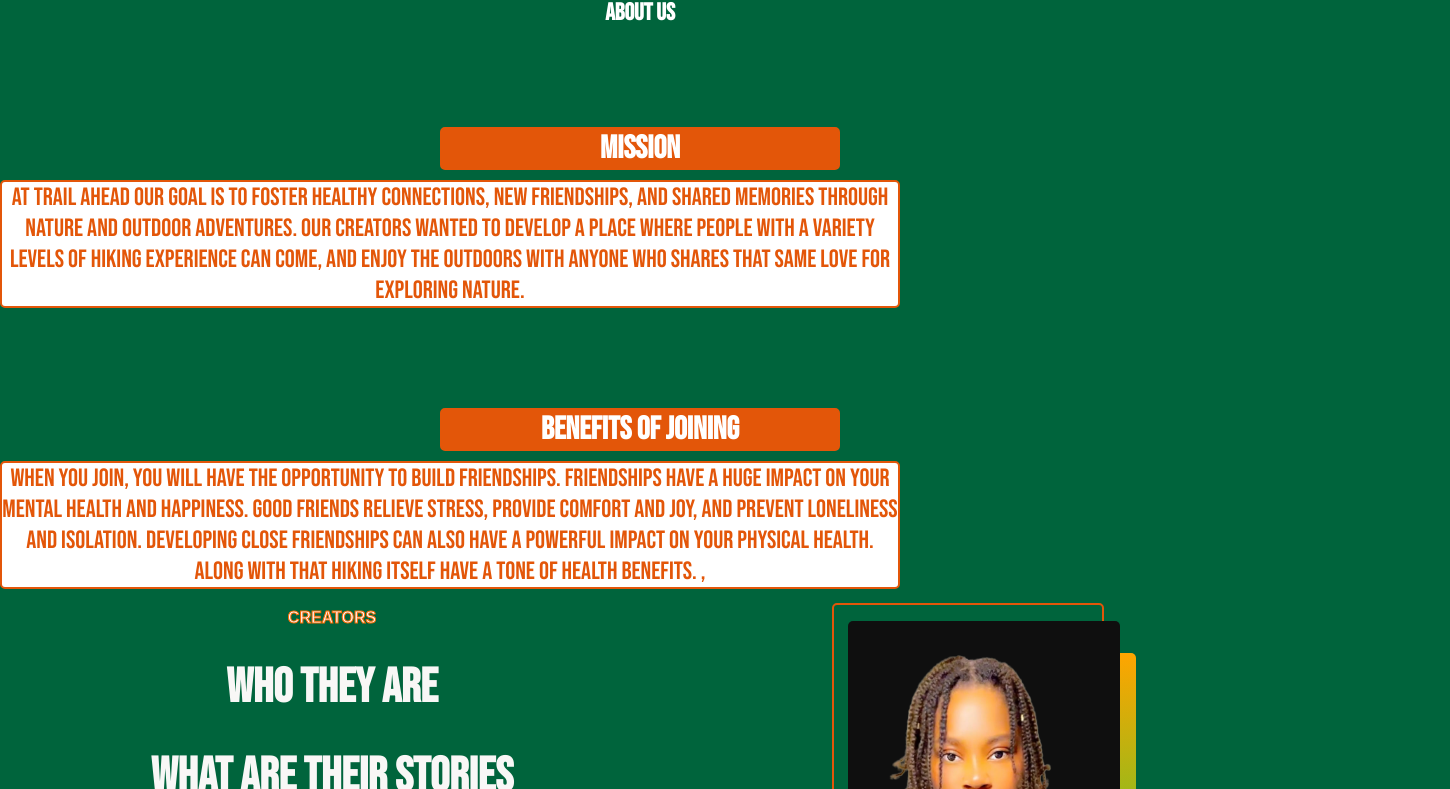
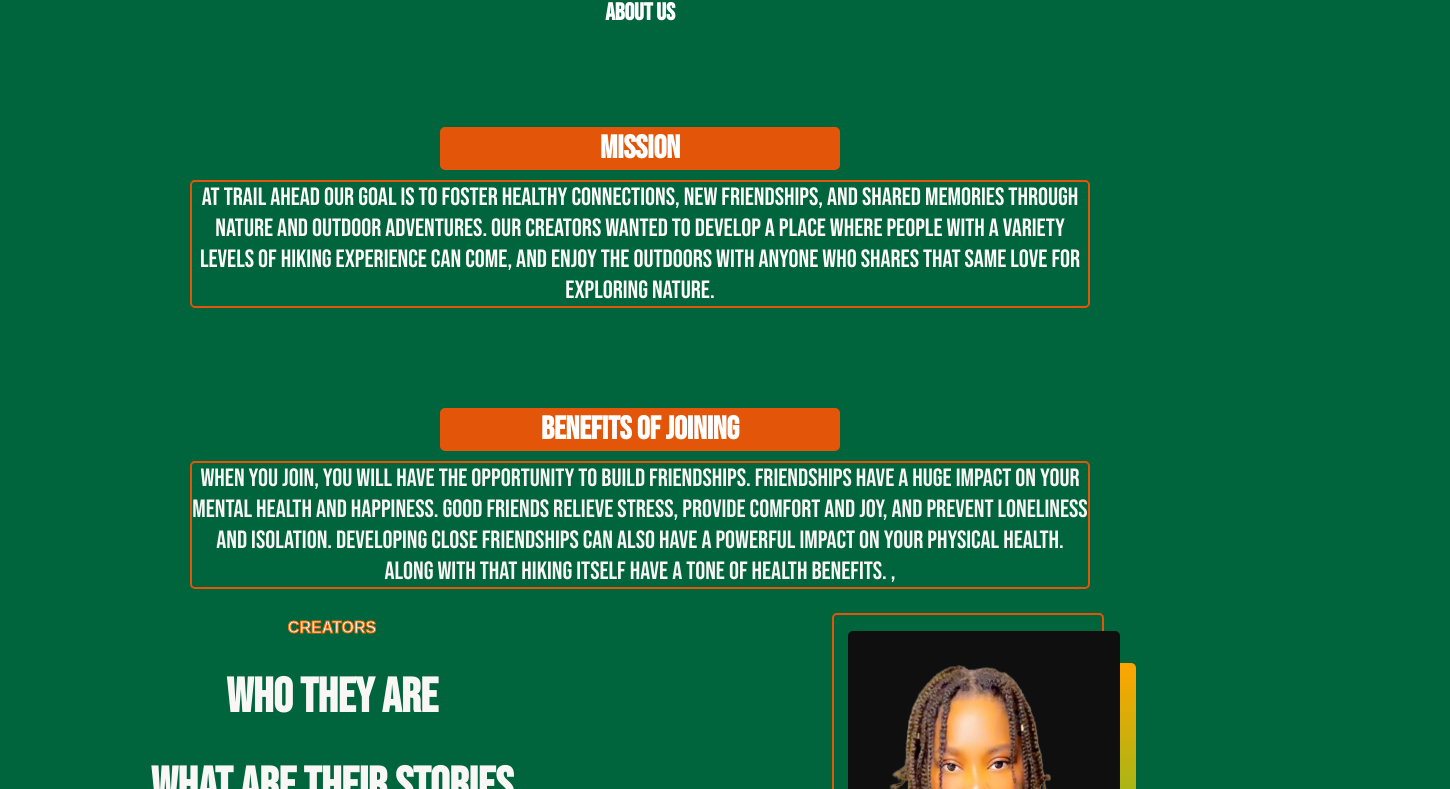
Before and after one commit to DQuaya/Trail-Ahead-Front-End, a React (Create React App) app: page /about in a window 1280 px wide. Shown: the part 672-1461 px from the top of the page, 1450 px wide, since content can reach past the window. Built offline with nearby package versions, Linux system fonts and the light colour scheme.

Commit message:
centered the mission and impact

```diff
--- a/src/Components/About/AboutPage.css
+++ b/src/Components/About/AboutPage.css
@@ -4,7 +4,7 @@
 }
 /* #718d5a; */
 
-
+/* Gerald coding starts */
 .imgBack {
 
     background-image: url("./8-ways-to-make-your-travel-more-sustainable-1800x800.jpeg");
@@ -21,46 +21,13 @@
 
 }
 
-.imgContainer img {
-    display: block;
-    width: 100%;
-    height: auto;
-}
-
-
 .mission-box,
 p {
     font-size: 25px;
 }
+/* Gerald coding stopped */
 
-.impactBox {
-    /* background-color: #f8fff2; */
-    color: #e35609;
-    font-size: 25px;
-}
-
-.impactHeader {
-    text-align: center;
-}
-
-.section-container {
-    display: flex;
-    justify-content: space-evenly;
-    width: 100%;
-}
-
-.imageBoxes {
-    display: flex;
-    flex-direction: row;
-    height: 300px;
-    width: 300px;
-    justify-content: space-between;
-    margin-left: 100px;
-    padding: 10px;
-    /* margin-top: 50px; */
-}
-
-/* Quaya Coding the Creator section */
+/* Quaya Coding starts */
 
 h1{
     border: 2px solid #e35609;
@@ -79,6 +46,7 @@
     display: flex;
     gap: 1rem;
     padding: 0 2rem;
+    margin-top: 10px;
 }
 
 .left-c{
@@ -157,18 +125,19 @@
 .mission-box {
     font-size: larger;
     border: 2px solid #e35609;
-    color: #e35609;
+    color: #fcfbfa;
     margin-top: 10px;
-    background: white;
+    /* background: white; */
     width: 900px;
     display: flex;
+
 
 
 }
 .benefits-box{
     border: 2px solid #e35609;
-    color: #e35609;
-    background: white;
+    color: #f7f5f5;
+    /* background: white; */
     margin-top: 10px;
     width: 900px;
 }
@@ -182,8 +151,17 @@
 h2{
     color: white;
 }
+
+.container{
+    display: flex;
+    flex-direction: column;
+    align-items: center;
+}
 /* end of quaya coding */
 
+
+
+/* Gerald responsive section starts */
 @media only screen and (max-width: 475px) and (orientation: portrait) {
     .imgBack {
         background-size: contain; /* Adjust background-size property */
@@ -195,9 +173,10 @@
     }
 }
 
+/* Gerald responsive section ends */
 
 
-/* Making the creator section responsive */
+/* Quaya Making section responsive */
 
 @media screen and (max-width: 768px){
     .creators{
@@ -233,3 +212,5 @@
     }
 
 }
+
+/* Quaya responsive section ends */
```
Also changed, not shown: src/Components/About/AboutPage.js (+11 -1 lines).
